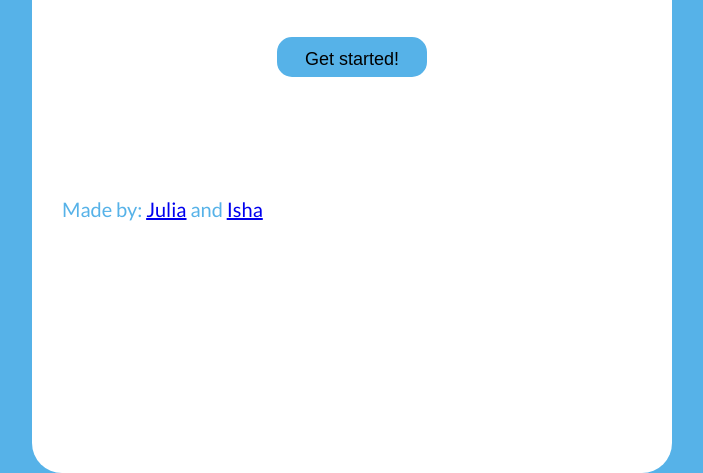
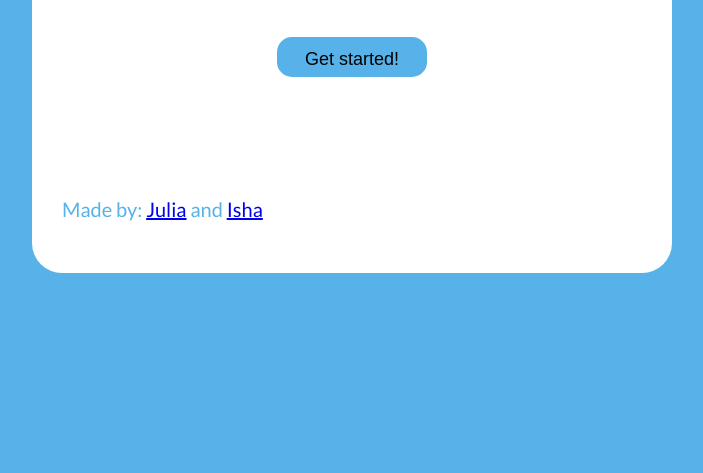
Before and after one commit to ishaaty/dosageCalcWeb, a website: page index.html in a window 1280 px wide. Shown: the part 377-850 px from the top of the page, without its empty margins (288-991 px from the left). After the commit the page ends 800 px from the top, so only its background shows below. Drawn offline with Linux system fonts and the light colour scheme.

Commit message:
style change

```diff
--- a/style.css
+++ b/style.css
@@ -20,7 +20,7 @@ body {
     height: 140%;
 }
 
-html, body {
+html {
     height: 100%
 }
 
```
